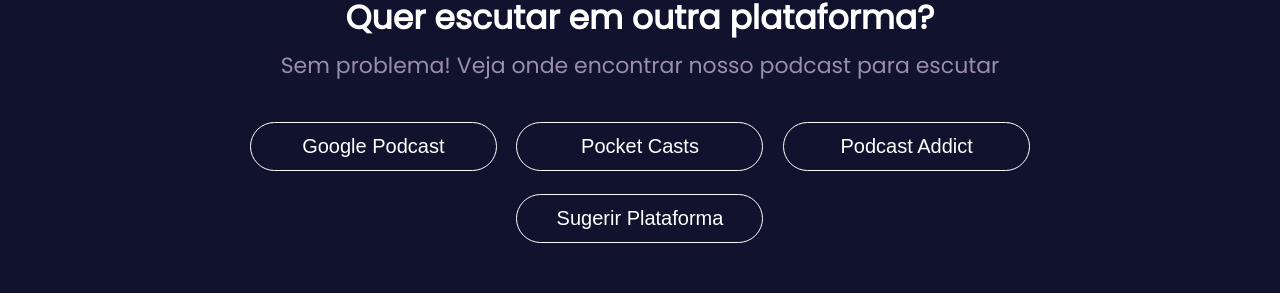
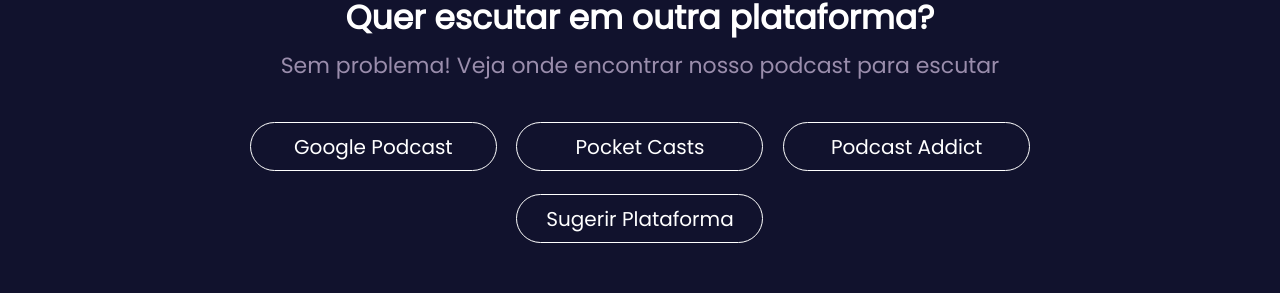
Before and after one commit to lucas-wyllame/hyper-beam, a Next.js app: page /podcasts/Post in a window 1280 px wide. Shown: the part 1078-1371 px from the top of the page. Built offline with nearby package versions, Linux system fonts and the light colour scheme; no server answers.

Commit message:
fix(PodcastUnique): some links were wrong on the page that shows only one podcast

```diff
--- a/src/components/AvailablePlats/styles.js
+++ b/src/components/AvailablePlats/styles.js
@@ -83,7 +83,7 @@
   }
 `;
 
-export const PlatsButton = styled.button`
+export const PlatsButton = styled.a`
   width: ${(props) => props.width};
   height: ${(props) => props.height};
   font-size: 2rem;
--- a/src/components/Comments/index.js
+++ b/src/components/Comments/index.js
@@ -35,13 +35,17 @@
           fim de cada episódio
         </Desc>
       </GroupTexts>
+      <a
+        href="mailto:perguntehyperbeam@gmail.com"
+        target="_blank"
+        rel="noreferrer"
+      >
         <PlatsCards
           width="346px"
           height="111px"
           widthTablet="557px"
           widthDesktop="682px"
           heightDesktop="126px"
-        href="mailto:hyperbeampodcast@gmail.com"
         >
           <EmailPokeCenter />
           <Divider />
@@ -56,6 +60,7 @@
             <span>Apareça na leitura de e-mails</span>
           </MoreInfs>
         </PlatsCards>
+      </a>
     </Content>
   );
 }
--- a/src/components/SpotifyAndOtherPlats/buttons.js
+++ b/src/components/SpotifyAndOtherPlats/buttons.js
@@ -1,7 +1,7 @@
 export const buttons = [
     {
       title: "Google Podcast",
-      href: "https://bit.ly/3Qe9421",
+      href: "https://bit.ly/3QiAwf6",
       gridColumn: "1/2",
       gridRow: "1/2",
       gridColumnLaptop: "1/2",
@@ -9,7 +9,7 @@
     },
     {
       title: "Pocket Casts",
-      href: "https://bit.ly/3Qe9421",
+      href: "https://pca.st/4ve24tm9",
       gridColumn: "1/2",
       gridRow: "2/3",
       gridColumnLaptop: "2/3",
@@ -25,7 +25,7 @@
     },
     {
       title: "Sugerir Plataforma",
-      href: "https://textoeditable.com.br/bloco-de-notas-online/",
+      href: "https://hayatodoc.typeform.com/to/fEfEfzcY",
       gridColumn: "1/2",
       gridRow: "4/5",
       gridColumnLaptop: "2/3",
--- a/src/components/SpotifyAndOtherPlats/index.js
+++ b/src/components/SpotifyAndOtherPlats/index.js
@@ -1,4 +1,9 @@
-import { Content, IframeSpotify, OtherPlats, DivForGroupingPlatsButton } from "./styles";
+import {
+  Content,
+  IframeSpotify,
+  OtherPlats,
+  DivForGroupingPlatsButton,
+} from "./styles";
 import { Title, Desc } from "@styles/globalStyles";
 import { PlatsButton } from "../AvailablePlats/styles";
 import { buttons } from "./buttons";
@@ -15,14 +20,16 @@
         fontSize="1px"
       />
       <OtherPlats>
-        <Title
-          fontSizeTablet="3.5rem"
-          margin="0"
-          marginTablet="0"
-        >
+        <Title fontSizeTablet="3.5rem" margin="0" marginTablet="0">
           Quer escutar em outra plataforma?
         </Title>
-        <Desc margin="10px 0 0 0" marginTablet="19px 0 0 0" fontSizeTablet="2.1rem" widthDescMobile={"294px"} maxWidth={"100%"}>
+        <Desc
+          margin="10px 0 0 0"
+          marginTablet="19px 0 0 0"
+          fontSizeTablet="2.1rem"
+          widthDescMobile={"294px"}
+          maxWidth={"100%"}
+        >
           Sem problema! Veja onde encontrar nosso podcast para escutar
         </Desc>
         <DivForGroupingPlatsButton>
@@ -33,7 +40,7 @@
                   width="247px"
                   height="49px"
                   widthLaptop="247px"
-                href="https://bit.ly/3Qe9421"
+                  href={res.href}
                   target="_blank"
                   rel="noreferrer"
                   gridColumn={res.gridColumn}
```
Also changed, not shown: src/components/AvailablePlats/index.js (+4 -3 lines). Lines whose indentation alone changed are shown as unchanged.
